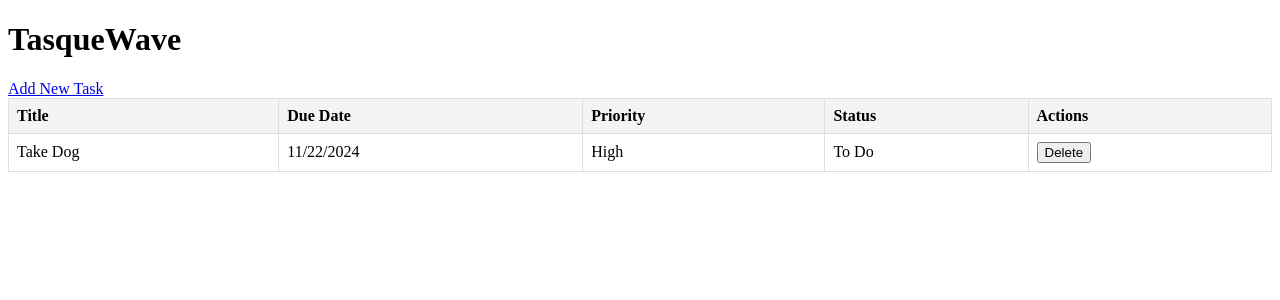
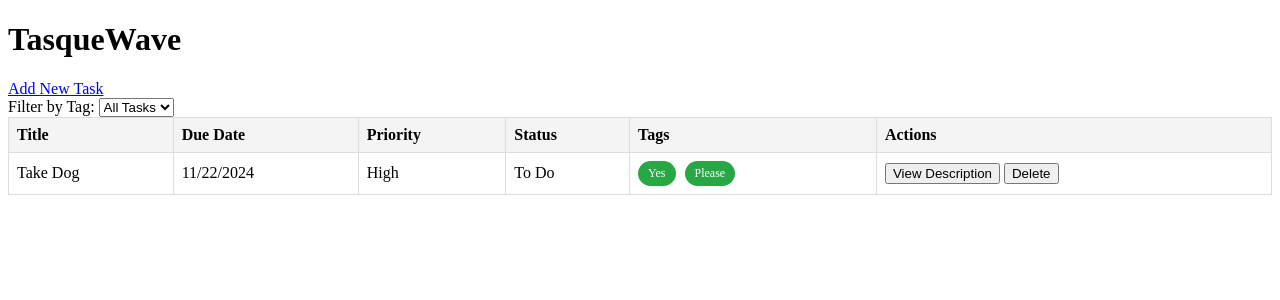
Before and after one commit to eweiss4/TasqueWave, a Flask app: page / in a window 1280 px wide. Shown: the top 300 px of the page. Run offline with Flask 3, Linux system fonts and the light colour scheme.

Commit message:
Add files via upload

```diff
--- a/app.py
+++ b/app.py
@@ -1,6 +1,6 @@
 from flask import Flask, render_template, request, redirect, url_for
 from extensions import db
-from models import Task
+from models import Task, Tag
 from forms import TaskForm
 
 app = Flask(__name__)
@@ -13,28 +13,39 @@ app.config['SECRET_KEY'] = 'your_secret_key'
 db.init_app(app)
 
 @app.route('/')
-@app.route('/')
 def index():
-    # Sort by priority and then by due date (ascending order for both)
+    # Query all tasks
     tasks = Task.query.order_by(Task.priority.asc(), Task.due_date.asc()).all()
-    return render_template('index.html', tasks=tasks)
+    # Query all tags
+    tags = Tag.query.all()
+    return render_template('index.html', tasks=tasks, tags=tags, filter_tag=None)
 
 
 @app.route('/add', methods=['GET', 'POST'])
 def add_task():
     form = TaskForm()
     if form.validate_on_submit():
+        # Create the task
         task = Task(
-            title = form.title.data,
-            description = form.description.data,
-            due_date = form.due_date.data,
-            priority = form.priority.data,
+            title=form.title.data,
+            description=form.description.data,
+            due_date=form.due_date.data,
+            priority=form.priority.data,
         )
+
+        # Process tags
+        tag_names = [tag.strip() for tag in form.tags.data.split(',') if tag.strip()]
+        for tag_name in tag_names:
+            tag = Tag.query.filter_by(name=tag_name).first()
+            if not tag:
+                tag = Tag(name=tag_name)
+                db.session.add(tag)
+            task.tags.append(tag)
 
         db.session.add(task)
         db.session.commit()
         return redirect(url_for('index'))
-    return render_template('add_task.html', form = form)
+    return render_template('add_task.html', form=form)
 
 @app.route('/delete/<int:task_id>', methods=['POST'])
 def delete_task(task_id):
@@ -44,6 +55,16 @@ def delete_task(task_id):
         db.session.commit()
     return redirect(url_for('index'))
 
+@app.route('/filter/<string:tag_name>')
+def filter_by_tag(tag_name):
+    # Query the selected tag
+    tag = Tag.query.filter_by(name=tag_name).first()
+    # Get tasks associated with the selected tag
+    tasks = tag.tasks.order_by(Task.priority.asc(), Task.due_date.asc()).all() if tag else []
+    # Query all tags for the dropdown
+    tags = Tag.query.all()
+    return render_template('index.html', tasks=tasks, tags=tags, filter_tag=tag_name)
+
 if __name__ == '__main__':
     with app.app_context():
         db.create_all()  # Ensures tables are created before starting the app
--- a/static/styles.css
+++ b/static/styles.css
@@ -20,3 +20,59 @@ tr:nth-child(even) {
 tr:hover {
     background-color: #f1f1f1;
 }
+
+.tag-badge {
+    display: inline-block;
+    background-color: #28a745; /* Green background */
+    color: white; /* White text */
+    padding: 5px 10px;
+    border-radius: 15px;
+    font-size: 12px;
+    margin-right: 5px;
+    text-decoration: none; /* Remove underline */
+    text-transform: capitalize;
+    transition: background-color 0.3s ease; /* Smooth hover effect */
+}
+
+.tag-badge:hover {
+    background-color: #218838; /* Darker green on hover */
+}
+
+/* Modal container (hidden by default) */
+.modal {
+    display: none; /* Hidden by default */
+    position: fixed; /* Stay in place */
+    z-index: 1; /* Sit on top */
+    left: 0;
+    top: 0;
+    width: 100%; /* Full width */
+    height: 100%; /* Full height */
+    overflow: auto; /* Enable scroll if needed */
+    background-color: rgba(0, 0, 0, 0.4); /* Black background with opacity */
+}
+
+/* Modal content */
+.modal-content {
+    background-color: #fefefe;
+    margin: 15% auto; /* 15% from the top and centered */
+    padding: 20px;
+    border: 1px solid #888;
+    width: 50%; /* Width of the modal */
+    border-radius: 10px;
+    box-shadow: 0 4px 8px rgba(0, 0, 0, 0.2);
+}
+
+/* Close button */
+.close {
+    color: #aaa;
+    float: right;
+    font-size: 28px;
+    font-weight: bold;
+    cursor: pointer;
+}
+
+.close:hover,
+.close:focus {
+    color: black;
+    text-decoration: none;
+}
--- a/templates/add_task.html
+++ b/templates/add_task.html
@@ -11,6 +11,7 @@
         <p>{{ form.description.label }} {{ form.description }}</p>
         <p>{{ form.due_date.label }} {{ form.due_date }}</p>
         <p>{{ form.priority.label }} {{ form.priority }}</p>
+        <p>{{ form.tags.label }} {{ form.tags }}</p>
         <p>{{ form.submit }}</p>
     </form>
 </body>
--- a/templates/index.html
+++ b/templates/index.html
@@ -9,13 +9,26 @@
 <body>
     <h1>TasqueWave</h1>
     <a href="{{ url_for('add_task') }}">Add New Task</a>
-    <table>
+    <div>
+        <label for="tagFilter">Filter by Tag:</label>
+        <select id="tagFilter" onchange="filterByTag()">
+            <option value="" {% if not filter_tag %}selected{% endif %}>All Tasks</option>
+            {% for tag in tags %}
+            <option value="{{ tag.name }}" {% if filter_tag == tag.name %}selected{% endif %}>
+                {{ tag.name }}
+            </option>
+            {% endfor %}
+        </select>
+    </div>
+    </div>
+    <table class="table table-striped">
         <thead>
             <tr>
                 <th>Title</th>
                 <th>Due Date</th>
                 <th>Priority</th>
                 <th>Status</th>
+                <th>Tags</th>
                 <th>Actions</th>
             </tr>
         </thead>
@@ -27,13 +40,68 @@
                 <td>{{ task.priority }}</td>
                 <td>{{ task.status }}</td>
                 <td>
-                    <form action="{{ url_for('delete_task', task_id=task.id) }}" method="POST">
-                        <button type="submit" onclick="return confirm('Are you sure you want to delete this task?')">Delete</button>
+                    {% for tag in task.tags %}
+                        <a href="{{ url_for('filter_by_tag', tag_name=tag.name) }}" class="tag-badge">{{ tag.name }}</a>
+                    {% endfor %}
+                </td>
+                <td>
+                    <button class="btn btn-info btn-sm" onclick="showDescription('{{ task.title }}', '{{ task.description }}')">
+                        View Description
+                    </button>
+                    <form action="{{ url_for('delete_task', task_id=task.id) }}" method="POST" style="display: inline;">
+                        <button type="submit" class="btn btn-danger btn-sm" onclick="return confirm('Are you sure you want to delete this task?')">Delete</button>
                     </form>
                 </td>
             </tr>
             {% endfor %}
         </tbody>
     </table>
+    <div id="descriptionModal" class="modal">
+        <div class="modal-content">
+            <span class="close" onclick="closeModal()">&times;</span>
+            <h2 id="modalTitle"></h2>
+            <p id="modalDescription"></p>
+        </div>
+    </div>
 </body>
 </html>
+<script>
+    // Function to show the modal with the task description
+    function showDescription(title, description) {
+        // Get the modal element
+        const modal = document.getElementById('descriptionModal');
+
+        // Set the title and description in the modal
+        document.getElementById('modalTitle').innerText = title;
+        document.getElementById('modalDescription').innerText = description;
+
+        // Display the modal
+        modal.style.display = 'block';
+    }
+
+    // Function to close the modal
+    function closeModal() {
+        const modal = document.getElementById('descriptionModal');
+        modal.style.display = 'none';
+    }
+
+    // Close the modal if the user clicks outside of it
+    window.onclick = function(event) {
+        const modal = document.getElementById('descriptionModal');
+        if (event.target === modal) {
+            modal.style.display = 'none';
+        }
+    }
+
+    function filterByTag() {
+        // Get the selected tag from the dropdown
+        const selectedTag = document.getElementById('tagFilter').value;
+
+        // Redirect to the appropriate filtering route
+        if (selectedTag) {
+            window.location.href = `/filter/${selectedTag}`;
+        } else {
+            window.location.href = `/`; // Redirect to show all tasks
+        }
+    }
+</script>
```
Also changed, not shown: forms.py (+4 -3 lines), models.py (+19 -7 lines), instance/tasks.db.
